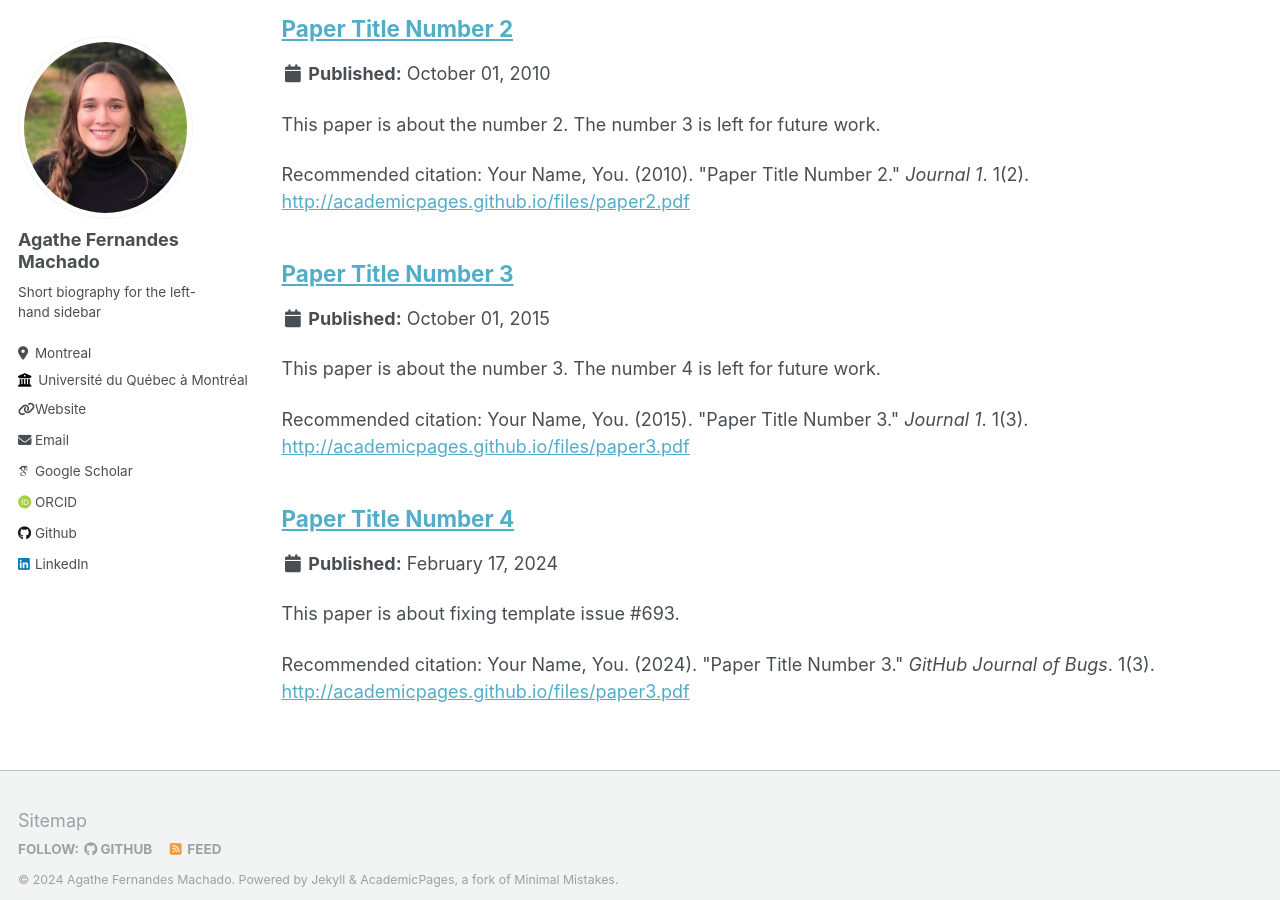
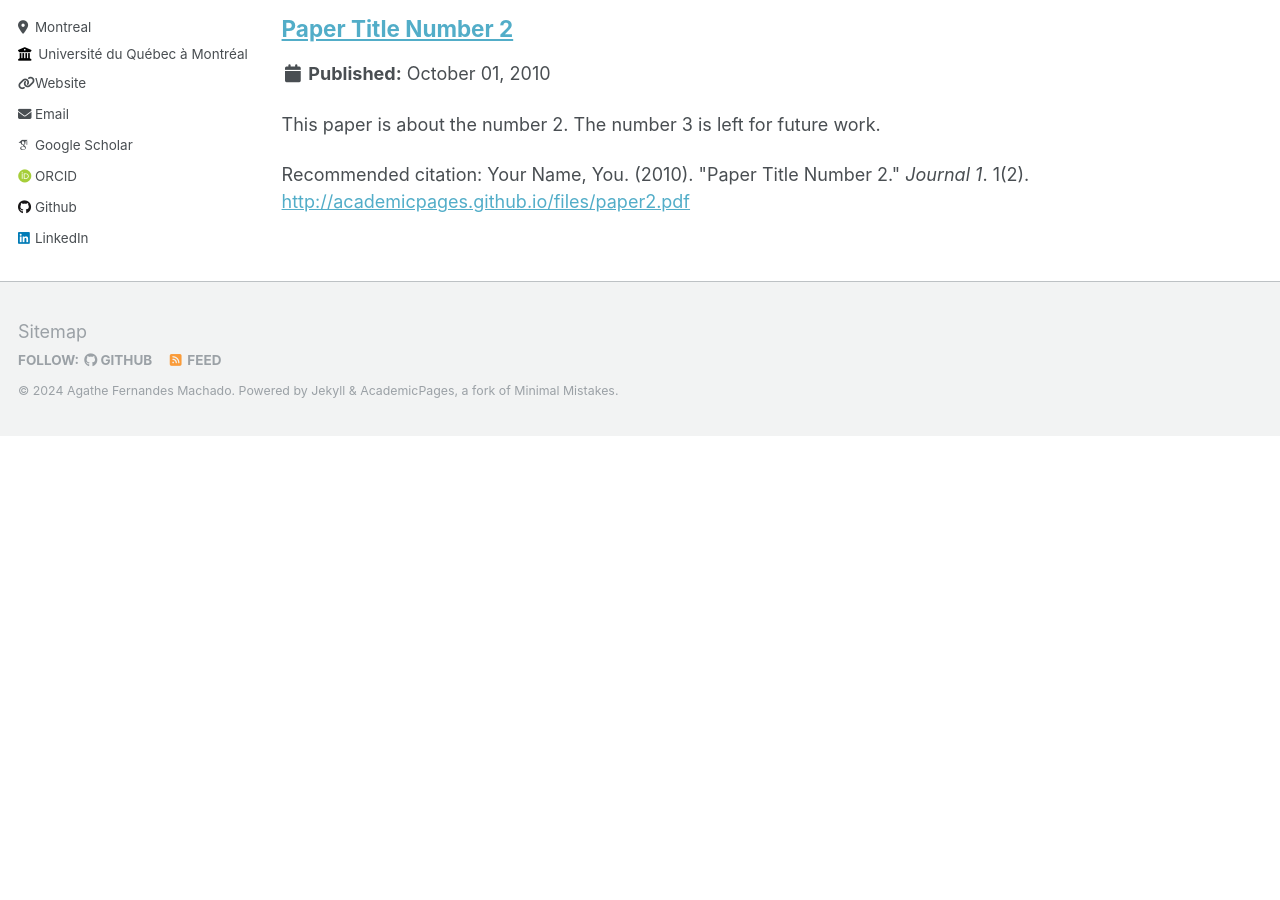
Before and after one commit to fer-agathe/fer-agathe.github.io, a Jekyll site: the page built from _pages/collection-archive.html, in a window 1280 px wide and 900 px high, scrolled down 1402 px. Built offline with Jekyll 4.4.1, drawn with Linux system fonts in a browser that asks for light colours; some web fonts are replaced; after the commit the page ends 1838 px from its top, so only the background shows below that; some of the changed text lies outside the part shown.

```diff
--- a/_config.yml
+++ b/_config.yml
@@ -24,14 +24,14 @@ author:
   avatar           : "photo_agathe_2.jpg"
   name             : "Agathe Fernandes Machado"
   pronouns         : # example: "she/her"
-  bio              : "Short biography for the left-hand sidebar"
+  bio              : "PhD student in Mathematics at UQAM"
   location         : "Montreal"
   employer         : "Université du Québec à Montréal"
   uri              : https://fer-agathe.github.io/
   email            : "fernandes_machado.agathe@courrier.uqam.ca"
 
   # Academic websites
-  arxiv            : # URL - Update with the correct link to your profile
+  #arxiv            : # URL - Update with the correct link to your profile
   googlescholar    : " https://scholar.google.com/citations?user=PGPTElcAAAAJ&hl"
   #impactstory      : # URL
   orcid            : "https://orcid.org/0009-0002-9743-9708"
@@ -39,12 +39,12 @@ author:
   #esearchgate     : # URL
 
   # Repositories and software development
-  bitbucket        : # Username - Update with your username on the site
-  codepen          : # Username
-  dribbble         : # Username
+  #bitbucket        : # Username - Update with your username on the site
+  #codepen          : # Username
+  #dribbble         : # Username
   github           : "fer-agathe"
-  kaggle           : # Username
-  stackoverflow    : # User number or user number and name (i.e., use "1" or "1/jeff-atwood")
+  #kaggle           : # Username
+  #stackoverflow    : # User number or user number and name (i.e., use "1" or "1/jeff-atwood")
 
   # Social media
   #bluesky          : "bsky.app" # Replace this with you Bluesky username
@@ -111,10 +111,10 @@ atom_feed:
 
 
 # SEO Related
-google_site_verification :
-bing_site_verification   :
-alexa_site_verification  :
-yandex_site_verification :
+#google_site_verification :
+#bing_site_verification   :
+#alexa_site_verification  :
+#yandex_site_verification :
 
 
 # Social Sharing
--- a/_research/2015-10-01-paper-title-number-3.md
+++ /dev/null
@@ -1,12 +0,0 @@
----
-title: "Paper Title Number 3"
-collection: research
-permalink: /research/2015-10-01-paper-title-number-3
-excerpt: 'This paper is about the number 3. The number 4 is left for future work.'
-date: 2015-10-01
-venue: 'Journal 1'
-paperurl: 'http://academicpages.github.io/files/paper3.pdf'
-citation: 'Your Name, You. (2015). &quot;Paper Title Number 3.&quot; <i>Journal 1</i>. 1(3).'
----
-
-The contents above will be part of a list of publications, if the user clicks the link for the publication than the contents of section will be rendered as a full page, allowing you to provide more information about the paper for the reader. When publications are displayed as a single page, the contents of the above "citation" field will automatically be included below this section in a smaller font.
--- a/_research/2024-02-17-paper-title-number-4.md
+++ /dev/null
@@ -1,12 +0,0 @@
----
-title: "Paper Title Number 4"
-collection: research
-permalink: /research/2024-02-17-paper-title-number-4
-excerpt: 'This paper is about fixing template issue #693.'
-date: 2024-02-17
-venue: 'GitHub Journal of Bugs'
-paperurl: 'http://academicpages.github.io/files/paper3.pdf'
-citation: 'Your Name, You. (2024). &quot;Paper Title Number 3.&quot; <i>GitHub Journal of Bugs</i>. 1(3).'
----
-
-The contents above will be part of a list of publications, if the user clicks the link for the publication than the contents of section will be rendered as a full page, allowing you to provide more information about the paper for the reader. When publications are displayed as a single page, the contents of the above "citation" field will automatically be included below this section in a smaller font.
```
Also changed, not shown: 7 other files.
